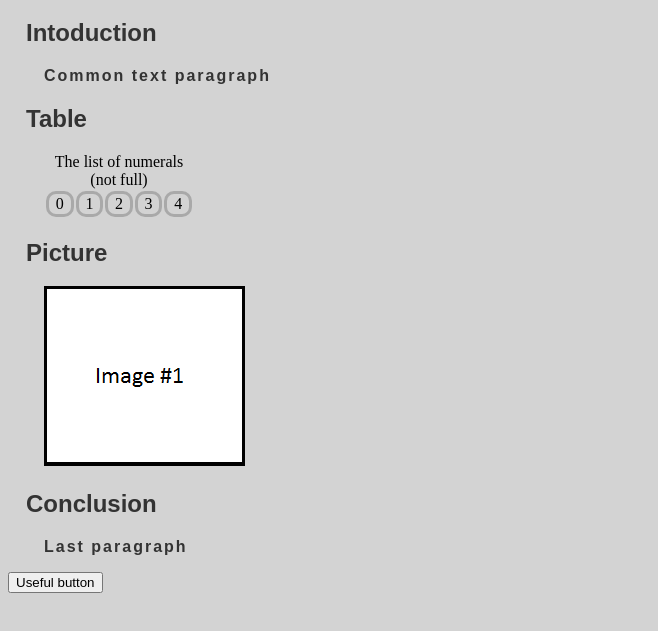
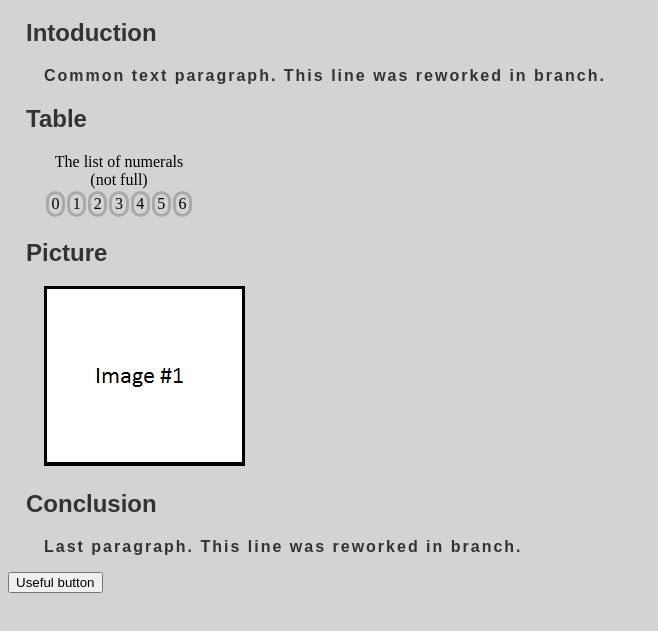
Before and after one commit to stanislav-osipov/first, a plain HTML site: page first.html in a window 1280 px wide. Shown: the part 61-692 px from the top of the page, without its empty margins (0-658 px from the left). Drawn offline with Linux system fonts and the light colour scheme.

Commit message:
new content

```diff
--- a/first.html
+++ b/first.html
@@ -9,7 +9,7 @@
 <body>
 	<h1> Simple html page </h1>
 	<h2> Intoduction </h2>
-	<p> Common text paragraph </p>
+	<p> Common text paragraph. This line was reworked in branch. </p>
 	<h2> Table </h2>
 	<table border=1 width=150px>
 		<caption> The list of numerals (not full)</caption>
@@ -19,12 +19,14 @@
 			<td> 2 </td>
 			<td> 3 </td>
 			<td> 4 </td>
+			<td> 5 </td>
+			<td> 6 </td>
 		</tr>
 	<table>
 	<h2> Picture </h2>
 	<img src="first_pic.png" alt="Image should be here"</img>
 	<h2> Conclusion </h2>
-	<p> Last paragraph </p>
+	<p> Last paragraph. This line was reworked in branch. </p>
 
 	<input id="btn1" type="button" value="Useful button">
 </body>
```
